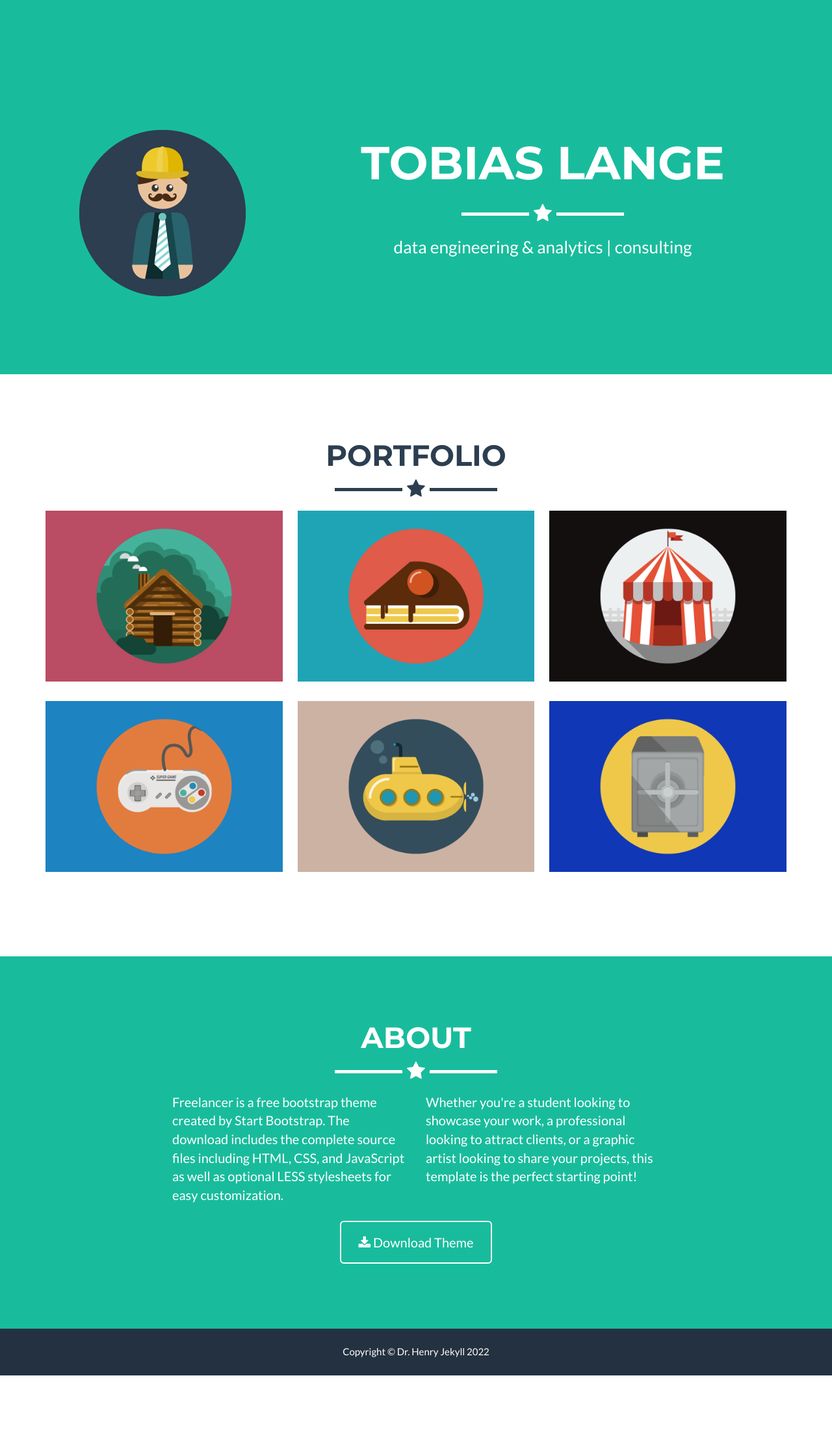
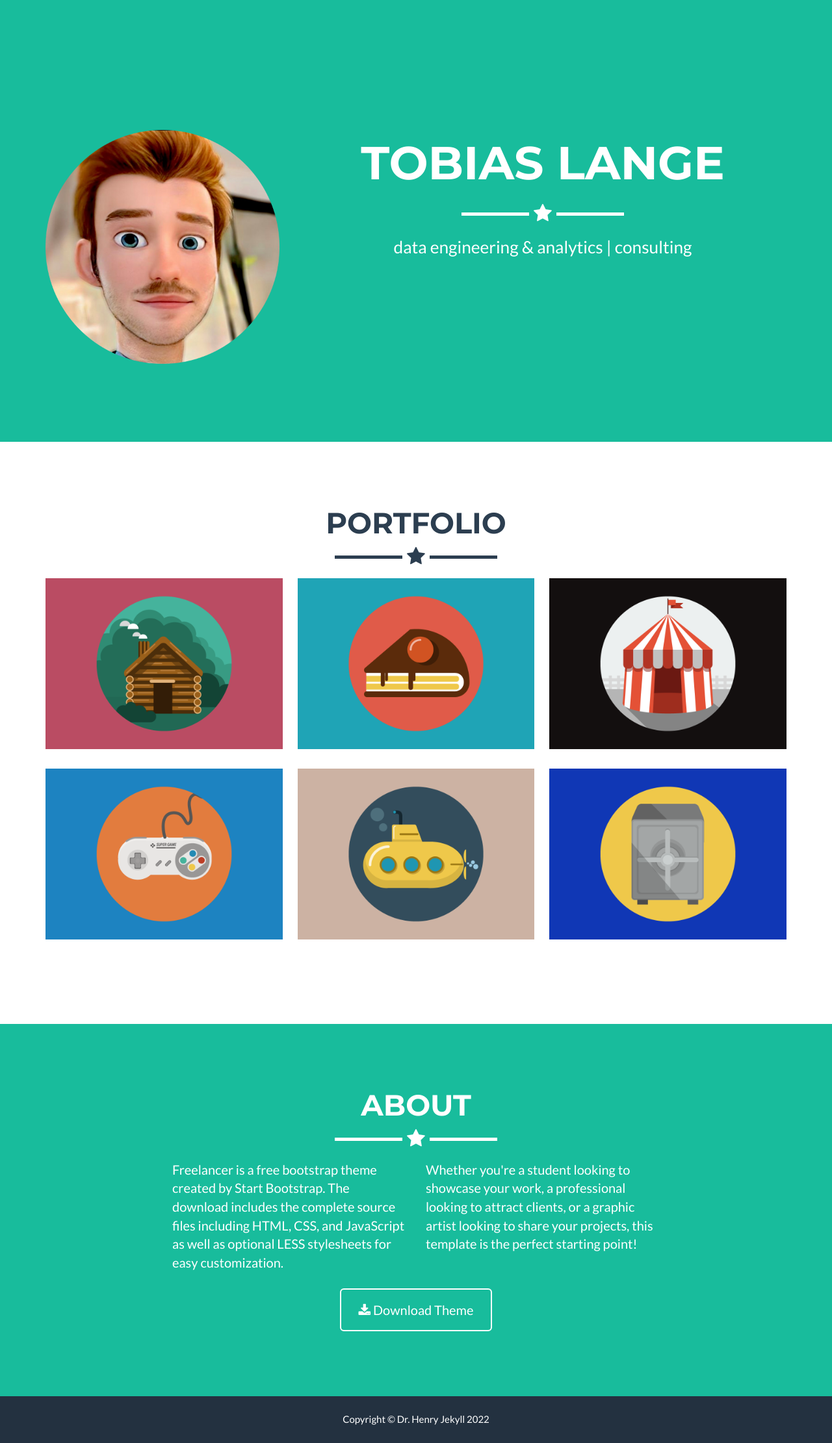
Before and after one commit to tolan005/tolan005.github.io, a Jekyll site: the page built from _posts/2014-07-18-project-1.markdown, in a window 1280 px wide. Shown: the whole page at 65% size. Built offline with Jekyll 4.4.1, drawn with Linux system fonts in a browser that asks for light colours; before the commit the page ends 2117 px from its top, so only the background shows below that.

Commit message:
Update header.html
profile change

```diff
--- a/_includes/header.html
+++ b/_includes/header.html
@@ -3,7 +3,7 @@
   <div class="container">
     <div class="row">
       <div class="col-lg-4">
-        <img class="img-responsive" src="img/profile.png" alt="profile-pic" />
+        <img class="img-responsive" src="img/profile_cartoon.png" alt="profile-pic" />
       </div>
       <div class="col-lg-8">
         <div class="intro-text">
```
